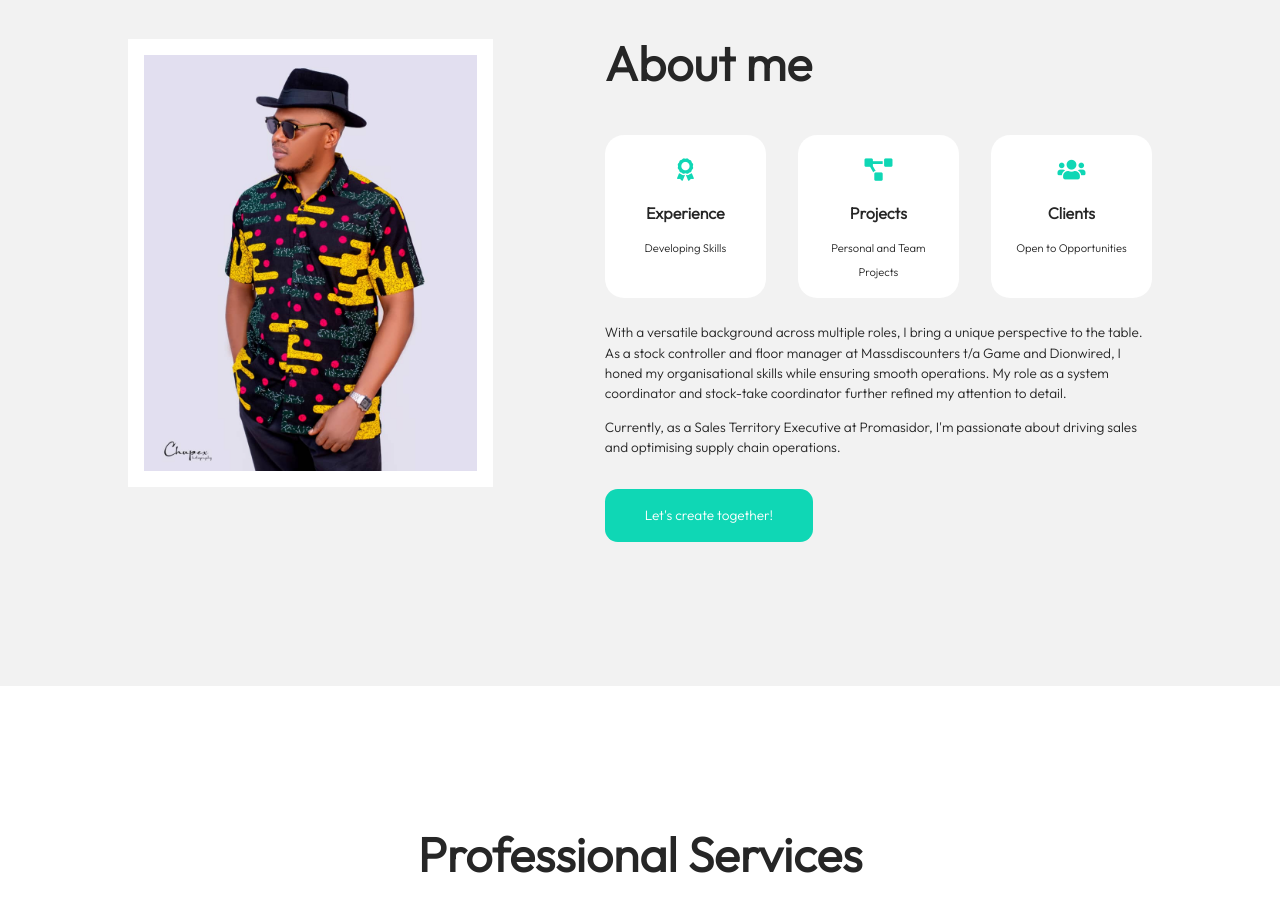
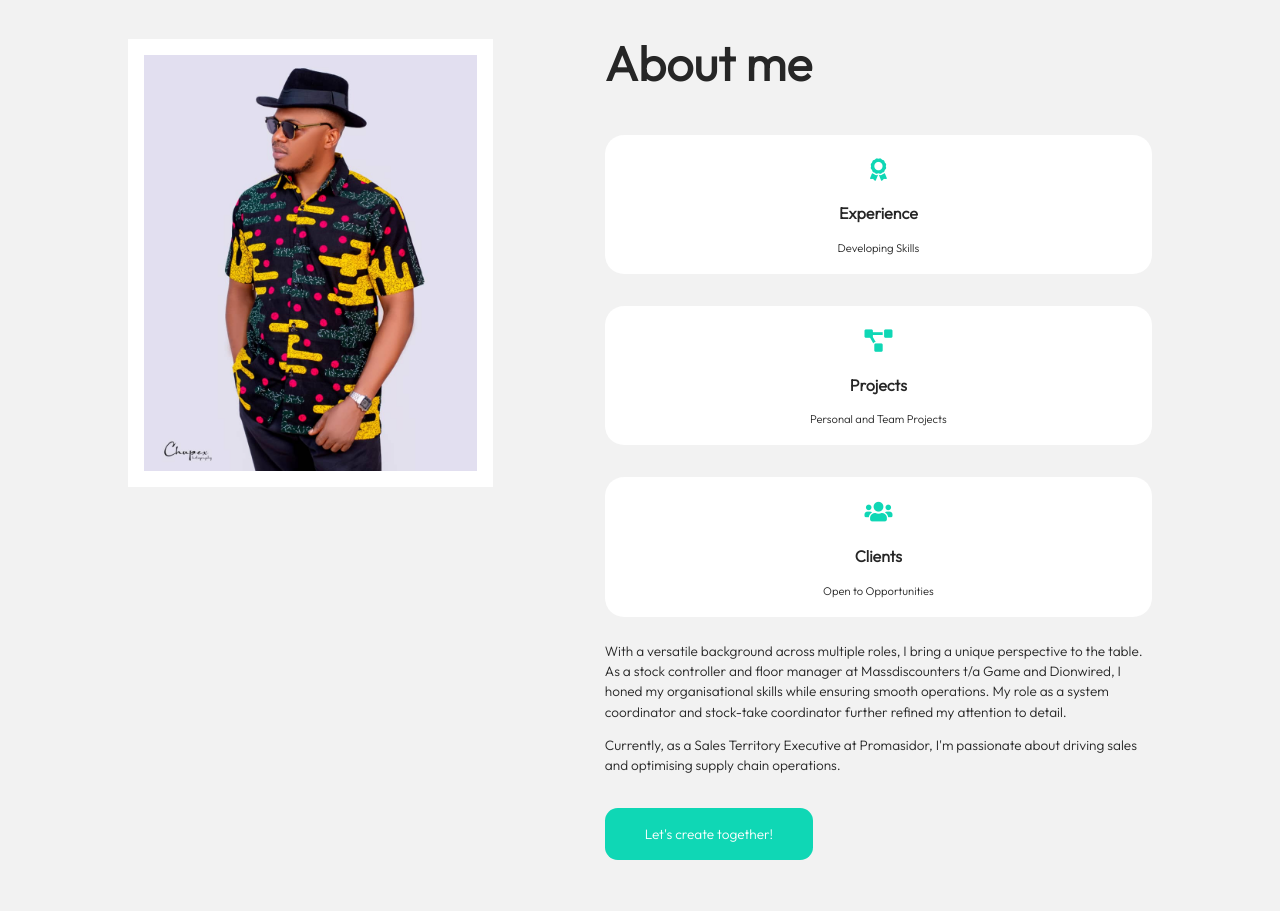
Before and after one commit to EtimGeorge/saencrystal-portfolio, a plain HTML site: page index.html in a window 1280 px wide. Shown: the part 1040-1951 px from the top of the page. Drawn offline with nearby package versions, Linux system fonts and the light colour scheme.

Commit message:
8/20/2024 2:33 pm

```diff
--- a/css/main.css
+++ b/css/main.css
@@ -188,7 +188,7 @@
 
 .aboutCards {
   display: grid;
-  grid-template-columns: repeat(3, 1fr);
+  grid-template-columns: repeat(1, 1fr);
   gap: 2rem;
   margin: 3rem 0 1.5rem;
 }
--- a/index.html
+++ b/index.html
@@ -91,18 +91,7 @@
                     <h4>Experience</h4>
                     <small>Developing Skills</small>
                 </article>
-                <article class="aboutCard" id="projectsCard">
-                    <i class="fas fa-project-diagram"></i>
-                    <h4>Projects</h4>
-                    <small>Personal and Team Projects</small>
-                </article>
-                <article class="aboutCard" id="clientsCard">
-                    <i class="fas fa-users"></i>
-                    <h4>Clients</h4>
-                    <small>Open to Opportunities</small>
-                </article>
-            </div>
-
+<!-- ========= experienceSubCards============ -->
                 <div id="experienceSubCards" class="subCards">
                     <article class="subCard">
                         <div class="subCard-inner">
@@ -140,6 +129,15 @@
                     <!-- Space for additional experience sub-cards -->
                 </div>
 
+
+                <article class="aboutCard" id="projectsCard">
+                    <i class="fas fa-project-diagram"></i>
+                    <h4>Projects</h4>
+                    <small>Personal and Team Projects</small>
+                </article>
+
+ <!-- ========= projectsSubCards============ -->
+
                 <div id="projectsSubCards" class="subCards">
                     <article class="subCard">
                         <div class="subCard-inner">
@@ -165,6 +163,17 @@
                     </article>
                     <!-- Space for additional project sub-cards -->
                 </div>
+
+
+
+                <article class="aboutCard" id="clientsCard">
+                    <i class="fas fa-users"></i>
+                    <h4>Clients</h4>
+                    <small>Open to Opportunities</small>
+                </article>
+            </div>
+
+<!-- ========= clientSubCards============ -->
 
             <div id="clientsSubCards" class="subCards">
                 <article class="subCard">
```
Lines whose indentation alone changed are shown as unchanged.
